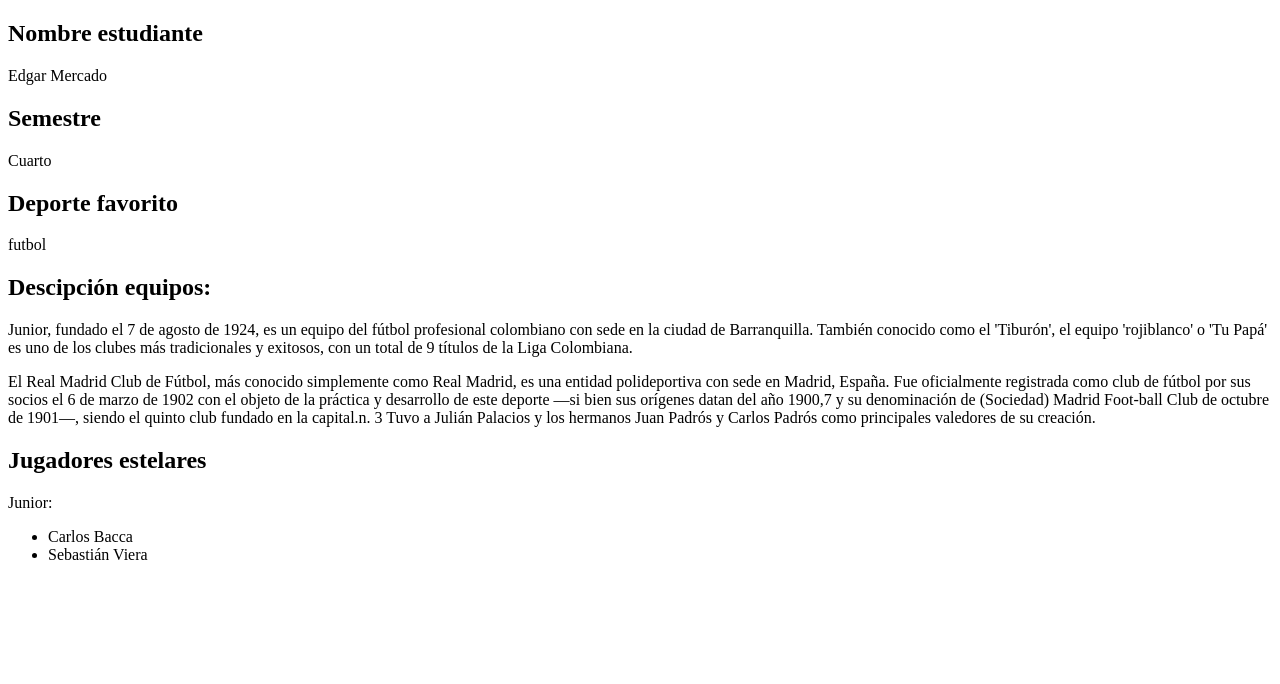
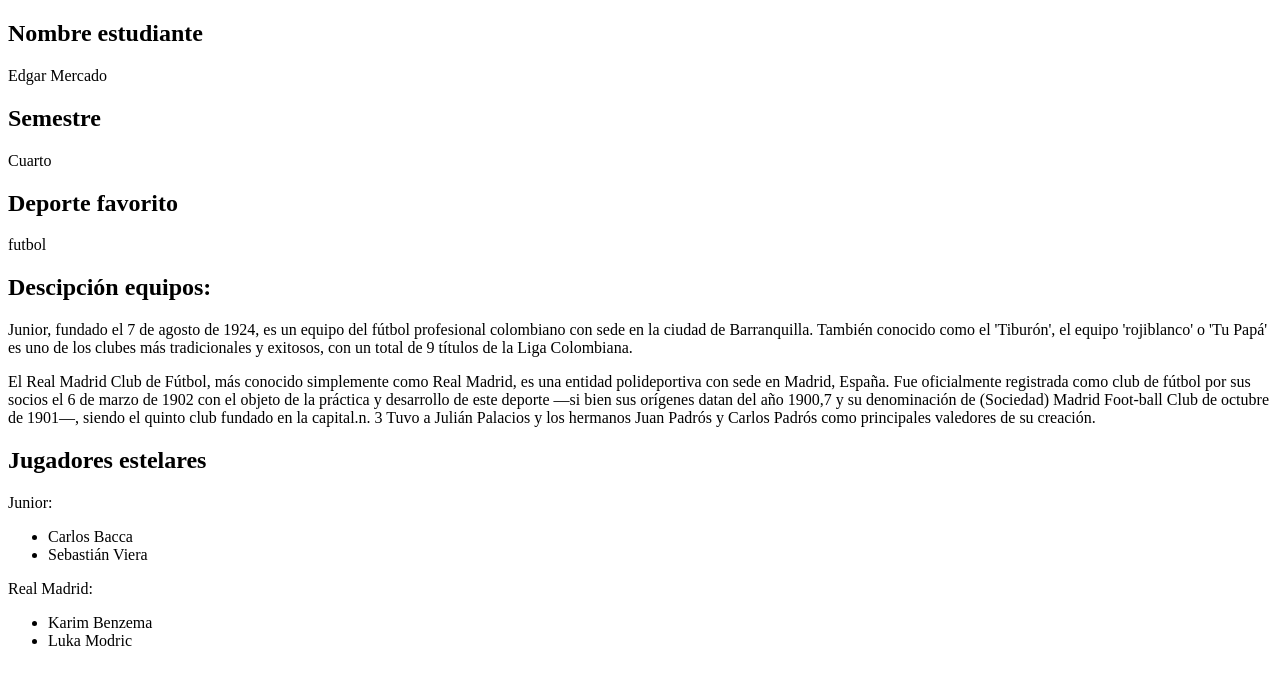
Before and after one commit to emercado23/buenas-practicas-linux, a plain HTML site: page index.html in a window 1280 px wide. Drawn offline with Linux system fonts and the light colour scheme.

Commit message:
12. jugadores madrid

```diff
--- a/index.html
+++ b/index.html
@@ -27,7 +27,11 @@
         <li>Carlos Bacca</li>
         <li>Sebastián Viera</li>
     </ul>
-
+    <p>Real Madrid:</p>
+    <ul>
+        <li>Karim Benzema</li>
+        <li>Luka Modric</li>
+    </ul>
 
 </body>
 </html>
```
